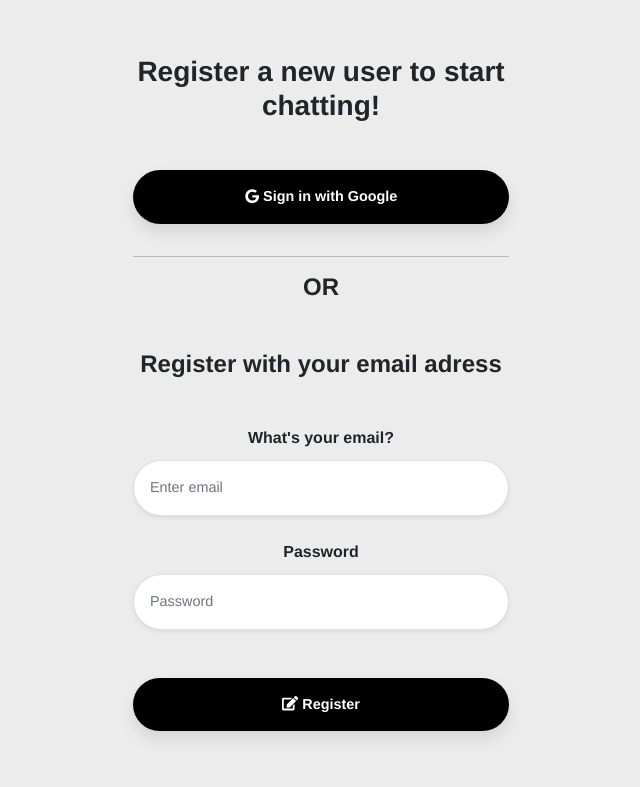
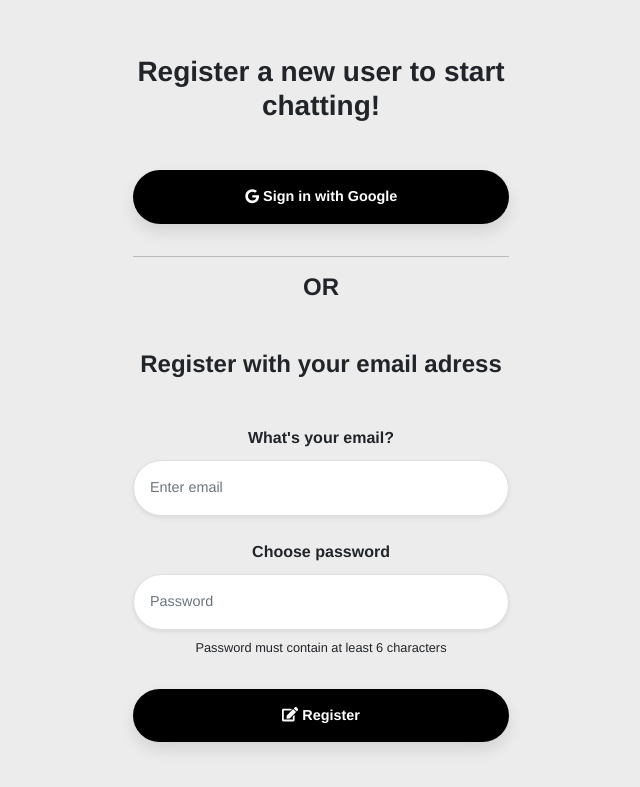
Before and after one commit to dife55/ciaoBene-chat, a Vue app: page /sign-up in a window 1280 px wide. Shown: the part 105-892 px from the top of the page, without its empty margins (319-959 px from the left). Built offline with nearby package versions, Linux system fonts and the light colour scheme; no server answers; the HTML template or start-up script is replaced by a standard one.

Commit message:
fix: cosmetic changes

```diff
--- a/src/App.vue
+++ b/src/App.vue
@@ -4,7 +4,7 @@
 			<nav class="navbar navbar-dark bg-dark navbar-fixed-top">
 				<div class="container">
 					<div class="navbar-header">
-						<a class="navbar-brand" href="/">C I A O B E N E</a>
+						<a class="navbar-brand" href="#">C I A O B E N E</a>
 					</div>
 					<div id="navbar">
 						<ul class="nav navbar-nav navbar-right">
@@ -53,9 +53,7 @@
 				firebase
 					.auth()
 					.signOut()
-					.then(() => {
-
-					})
+					.then(() => {})
 					.catch((error) => {
 						// An error happened.
 					});
@@ -96,7 +94,6 @@
 			firebase.auth().onAuthStateChanged((user) => {
 				if (user) {
 					this.authUser = user;
-
 				} else {
 					this.authUser = {};
 				}
@@ -125,12 +122,13 @@
 		text-align: center;
 		background-color: rgb(236, 236, 236);
 		margin-top: 20vh;
-				scroll-behavior: smooth;
+		scroll-behavior: smooth;
 	}
 
 	html {
 		background: rgb(236, 236, 236);
 		scroll-behavior: smooth;
+		margin-bottom: 10vh;
 	}
 
 	nav {
--- a/src/router/index.js
+++ b/src/router/index.js
@@ -3,6 +3,7 @@ import Chat from '../views/Chat.vue'
 import Login from '../views/Login.vue'
 import Signup from '../views/Signup.vue'
 import Success from '../views/Success.vue'
+import Deleted from '../views/Deleted.vue'
 
 
 const routes = [
@@ -22,6 +23,11 @@ const routes = [
     component: Success
   },
   {
+    path: '/deleted',
+    name: 'Deleted',
+    component: Deleted
+  },
+  {
     path: '/login',
     name: 'Login',
     component: Login
--- a/src/views/Login.vue
+++ b/src/views/Login.vue
@@ -1,6 +1,7 @@
 <template>
 	<div class="container mt-5" id="container-login">
 		<h3 class="mb-5" id="headline">Log in to continue.</h3>
+					<div class="alert alert-danger" style="font-size: 0.8rem; display:none;" id="delete-hint"></div>
 		<hr />
 
 		<div class="form-group">
@@ -31,12 +32,10 @@
 			/>
 		</div>
 
-		<div class="password-hint-error mt-2" style="font-size: 0.8rem" id="password-hint">
-			Password must contain at least 6 characters
-		</div>
+
 
 		<div class="d-grid gap-2 text-center"></div>
-		<button type="submit" class="btn mt-3 mb-3 p-3 rounded-pill" id="register-button" @click="signIn" @enter="signIn">
+		<button type="submit" class="btn mt-5 mb-3 p-3 rounded-pill" id="register-button" @click="signIn" @enter="signIn">
 			<fa :icon="['fas', 'user-circle']" /> Login
 		</button>
 		<hr />
@@ -127,6 +126,7 @@
 						// ...
 					});
 			},
+
 		},
 		created() {},
 	};
--- a/src/views/Signup.vue
+++ b/src/views/Signup.vue
@@ -23,7 +23,7 @@
 		</div>
 
 		<div class="form-group mt-4">
-			<label id="label">Password</label>
+			<label id="label">Choose password</label>
 
 			<input
 				type="password"
@@ -38,7 +38,10 @@
 			/>
 		</div>
 		<div class="d-grid gap-2 text-center">
-			<button type="submit" class="btn mt-5 mb-5 p-3 rounded-pill" id="register-button" @click="signUp"><fa :icon="['fas', 'edit']" /> Register</button>
+					<div class="password-hint-error mt-2" style="font-size: 0.8rem" id="password-hint">
+			Password must contain at least 6 characters
+		</div>
+			<button type="submit" class="btn mt-4 mb-5 p-3 rounded-pill" id="register-button" @click="signUp"><fa :icon="['fas', 'edit']" /> Register</button>
 		</div>
 	</div>
 </template>
```
